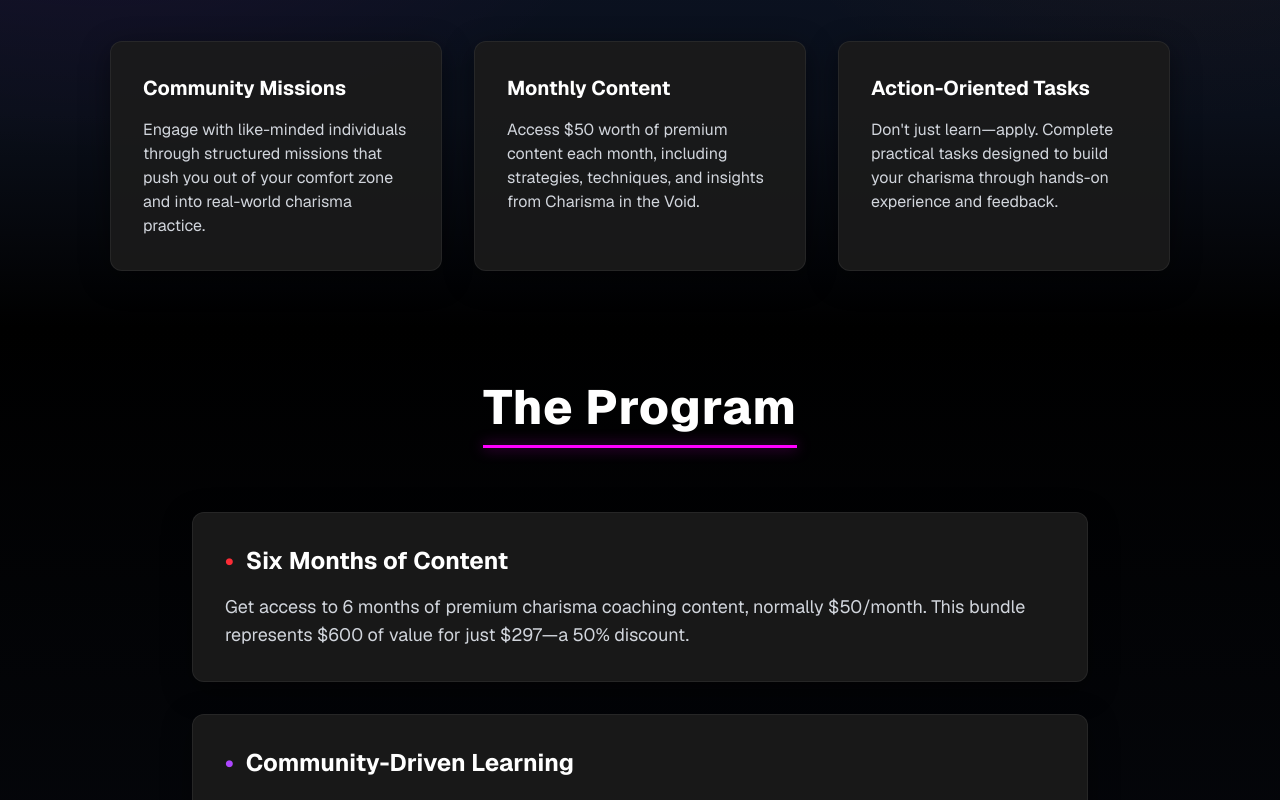
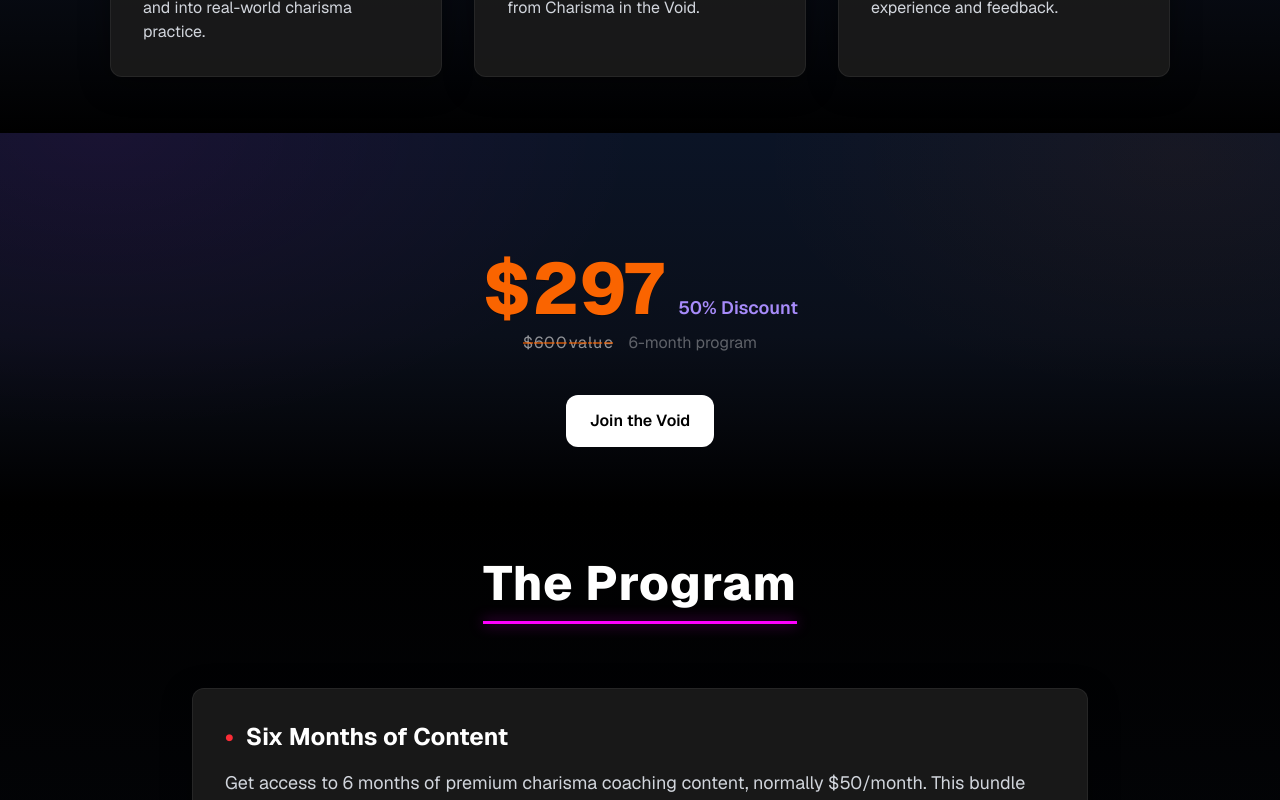
Before and after one commit to wayfindercollective/wayfinderrepo, a Next.js app: page / in a window 1280 px wide. Shown: the part 980-1780 px from the top of the page. Built offline with nearby package versions, Linux system fonts and the light colour scheme.

Commit message:
Refactor: Move pricing to its own component
Co-authored-by: peter <peter@wayfindercoaching.net>

```diff
--- /dev/null
+++ b/app/components/Pricing.tsx
@@ -0,0 +1,18 @@
+import Price from "./Price";
+
+export default function Pricing() {
+  return (
+    <div className="mt-12 md:mt-16 max-w-lg mx-auto text-center">
+      {/* Branded price block: orange $297 + exploding "$600 value" */}
+      <div className="mt-8">
+        <Price />
+      </div>
+      <a
+        href="#enroll"
+        className="btn-void mt-10"
+      >
+        Join the Void
+      </a>
+    </div>
+  );
+}
--- a/app/page.tsx
+++ b/app/page.tsx
@@ -1,6 +1,6 @@
 import VoidWordmark from "@/components/VoidWordmark";
 import Starfield from "@/components/Starfield";
-import Price from "./components/Price";
+import Pricing from "./components/Pricing";
 
 export default function Home() {
   return (
@@ -18,16 +18,6 @@ export default function Home() {
               Join a community-driven program with missions, tasks, and real-world practice.
               Master the art of charisma through consistent action and learning.
             </p>
-            {/* Branded price block: orange $297 + exploding "$600 value" */}
-            <div className="mt-8">
-              <Price />
-            </div>
-            <a
-              href="#enroll"
-              className="btn-void mt-10"
-            >
-              Join the Void
-            </a>
           </div>
         </div>
       </section>
@@ -60,6 +50,13 @@ export default function Home() {
               </p>
             </div>
           </div>
+        </div>
+      </section>
+
+      {/* Pricing Section */}
+      <section className="voidSection voidNavy">
+        <div className="voidContainer">
+          <Pricing />
         </div>
       </section>
 
```
